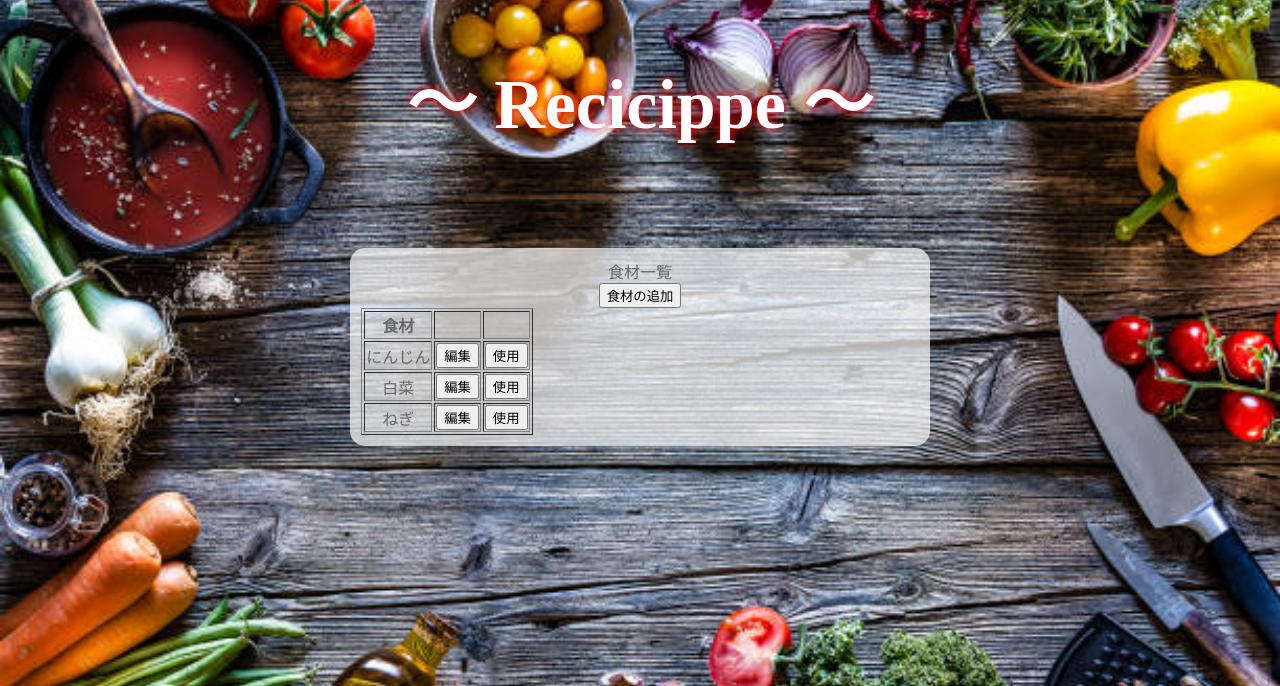
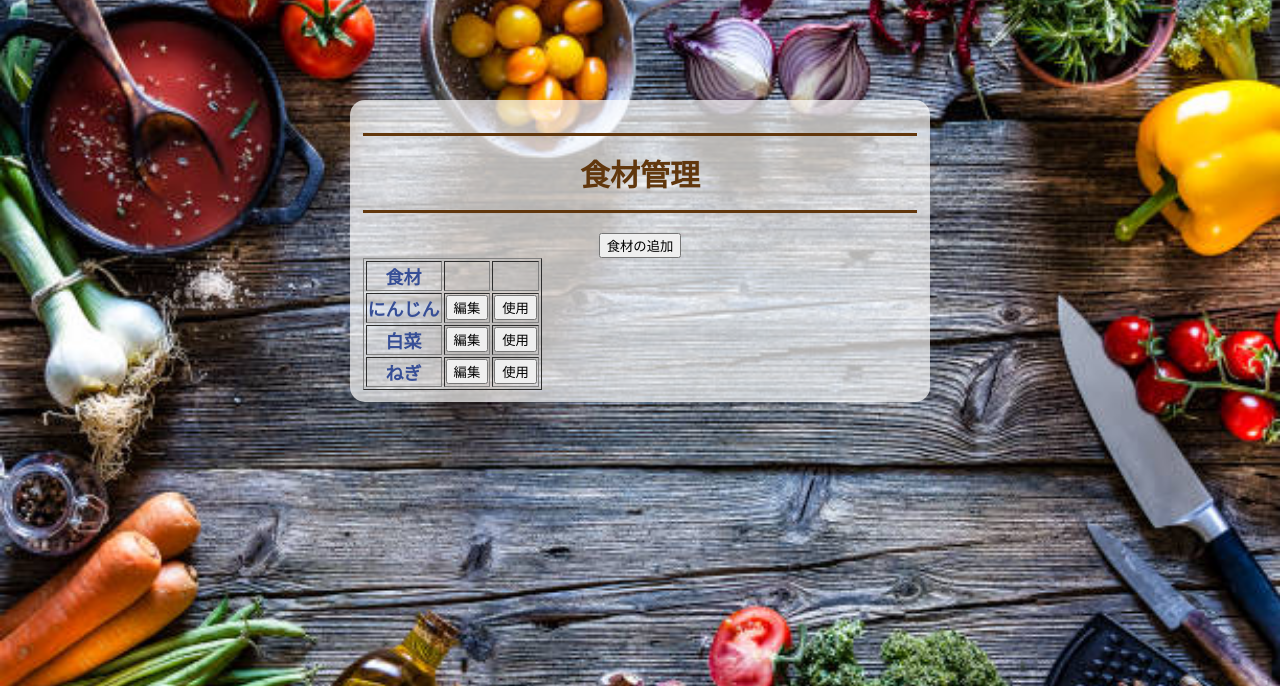
Before and after one commit to Saki-Hashimoto/Recicippe2, a Flask app: page /stockmain in a window 1280 px wide. Shown: the part 60-746 px from the top of the page. Run offline with Flask 2, Linux system fonts and the light colour scheme.

Commit message:
second commit

```diff
--- a/static/css/style.css
+++ b/static/css/style.css
@@ -7,11 +7,6 @@ body {
   background:#ddd url(../images/image3.jfif);
   background-size:cover;
 }
-/* body {
-  margin: 0;
-  font-family: "Hiragino Sans W3", "Hiragino Kaku Gothic ProN", "ヒラギノ角ゴ ProN W3", "メイリオ", Meiryo, "ＭＳ Ｐゴシック", "MS PGothic", sans-serif;
-  background-color:antiquewhite;
-} */
 
 /* *********************************
 headerの設定
@@ -66,9 +61,9 @@ layoutの設定
 }
 
 .menu a:hover {
-  color: rgb(34, 174, 102);
+  color: #ffffff;
+  text-shadow: 3px 4px 3px rgb(84, 73, 57);
 }
-
 
 /* *********************************
 mainの設定
@@ -88,7 +83,6 @@ main {
 	color: #666;
 	padding:.7em;
 	margin: 100px auto;
-	/* border: 3px solid rgba(115, 210, 230); */
 	border-radius: 15px;
 	}
 
@@ -96,10 +90,9 @@ main {
   color:#fff;
   font-size:70px;
   text-shadow: 0 0 10px red;
-  /* text-shadow: 2px 2px 0 red; */
 }
 
-.content p { /* p要素に背景や角丸を指定 */
+.content p {
   text-align: left;
 	margin:5px 0 0;
 	padding:10px;
@@ -110,15 +103,15 @@ main {
 
 .content h1 {
   font-size: 20px;
-  color: #61370d;/* 文字色 */
-  padding: 0.5em 0;/* 上下の余白 */
-  border-top: solid 3px #61370d;/* 上線 */
-  border-bottom: solid 3px #61370d;/* 下線 */
+  color: #61370d;
+  padding: 0.5em 0;
+  border-top: solid 3px #61370d;
+  border-bottom: solid 3px #61370d;
   font-size:30px;
 }
 
-.content span { /* span要素（質問テキスト）をブロック化し横に並べる */
-  color: #311901;/* 文字色 */
+.content span {
+  color: #311901;
 	width: 40%;
 	padding: 5px;
 	display: inline-block;
@@ -126,13 +119,6 @@ main {
   font-size:15px;
 }
 
-
-
-/* 「click」ボタンのスタイル */
-
-/* .click_btn{
-  justify-content: space-around;
-} 横並びにしたいけどできなかった*/
 
 .click_btn a {
   text-align: center;
@@ -148,6 +134,15 @@ main {
   background-color: rgb(4, 129, 68);
 }
 
+/* *********************************
+layout2の設定
+*********************************** */
+.content{
+  color: #364e96;
+  font-size: 18px;
+  font-weight:bold;
+}
+
 
 /* *********************************
 calculationの設定
@@ -156,7 +151,6 @@ calculationの設定
   width: 300px;
 }
 
-/* 「計算する」ボタンのスタイル */
 .calc_btn [type="submit"]{
 	cursor:pointer;
   text-align: center;
@@ -185,16 +179,15 @@ resultrecipeの設定
 	color: #666;
 	padding:.7em;
 	margin: 150px auto;
-	/* border: 3px solid rgba(115, 210, 230); */
 	border-radius: 15px;
 }
 
 .result-main-content h1{
   font-size: 30px;
-  color: #61370d;/* 文字色 */
-  padding: 0.5em 0;/* 上下の余白 */
-  border-top: solid 3px #61370d;/* 上線 */
-  border-bottom: solid 3px #61370d;/* 下線 */
+  color: #61370d;
+  padding: 0.5em 0;
+  border-top: solid 3px #61370d;
+  border-bottom: solid 3px #61370d;
   align-items: flex-start
 }
 
@@ -202,7 +195,6 @@ resultrecipeの設定
   display: inline-flex;
   flex-direction: row;
   justify-content: space-between;
-  /* justify-content: space-around; */
   align-items: flex-end;
 }
 
@@ -235,10 +227,10 @@ resultrecipeの設定
 footerの設定
 *********************************** */
 footer {
-  width: 100%; /* 幅いっぱいを指定 */
-  height: 50px; /* 高さを指定 */
+  width: 100%;
+  height: 50px;
   display: inline-block;
-  background: rgba(233, 145, 68, 0.822); /* 背景色を指定 */
+  background: rgba(233, 145, 68, 0.822);
   text-align: center;
   position: fixed;
   bottom: 0;
--- a/templates/calculation.html
+++ b/templates/calculation.html
@@ -16,7 +16,7 @@
             </p>
             <p>
                 <label><span>シーン</span>
-                    <input type="text" name="scene" placeholder='シーン（例：ダイエット・筋トレ・養生）' class="foodinput">
+                    <input type="text" name="scene" placeholder='シーン（例：ダイエット・筋トレ・かぜ）' class="foodinput">
                 </label>
             </p>
             <div class="calc_btn">
--- a/templates/layout1.html
+++ b/templates/layout1.html
@@ -9,7 +9,7 @@
                 <a href="/recipesearch">レシピ検索</a>
             </div>
             <div class="click_btn">
-                <a href="/stockmain">在庫管理</a>
+                <a href="/stockmain">食材管理</a>
             </div>
             <div class="click_btn">
                 <a href="/foodupload">食材アップロード</a>
--- a/templates/layout4.html
+++ b/templates/layout4.html
@@ -5,11 +5,6 @@
         <h1 class="content_title">〜 Recicippe 〜</h1>
         <div class="content">
             <h1>CONTACT</h1>
-            <!-- <div class="click_btn">
-                <a href="/foodupload">食材アップロード</a>
-            </div>
-            <div class="click_btn">
-                <a href="/recipesearch">レシピ検索</a> -->
             </div>
         </div>
     <div>
--- a/templates/stockmain.html
+++ b/templates/stockmain.html
@@ -2,9 +2,8 @@
 {% block content %}
 <main>
     <div class="indexcontent">
-        <h1 class="content_title">〜 Recicippe 〜</h1>
         <div class="content">
-          <div>食材一覧</div>
+          <h1>食材管理</h1>
           <button onclick="location.href='/stockadd'">食材の追加</button>
           <table border="1">
           </div>
--- a/templates/upload.html
+++ b/templates/upload.html
@@ -2,10 +2,9 @@
 {% block content %}
 <main>
     <div class="indexcontent">
-        <h1 class="content_title">〜 Recicippe 〜</h1>
         <div class="content">
         <div class="enter_btn">
-            <h2>食材の写真をアップロードしてください</h2>
+            <h1>食材の写真をアップロードしてください</h1>
             <form action = "/upload" method="post" enctype="multipart/form-data">
                 <p><input type="file" id = "upload_file" name = "upload_file" multiple="multiple" class="form-control"></p>
                 <p><input type="submit" value="送信" class="form-control btn btn-primary"></p>
```
Also changed, not shown: app.py (+0 -8 lines).
